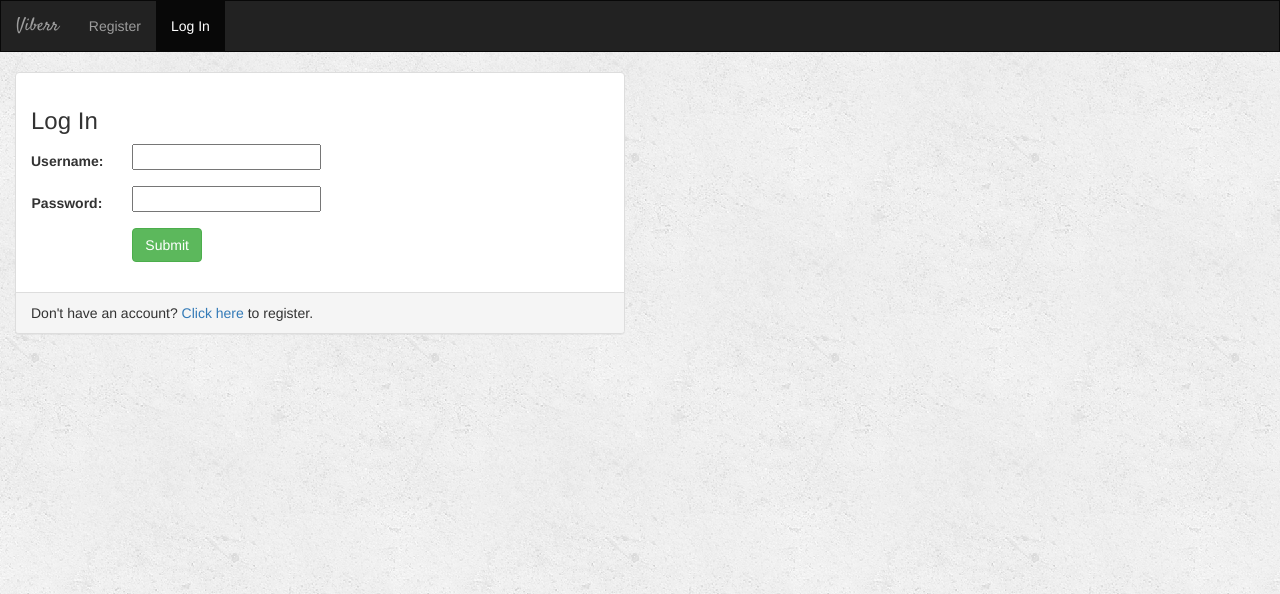
After one commit to Tausif4171/Django-Projects, a Django app: page /music/login_user/ in a window 1280 px wide. The commit adds this page. Shown: the top 594 px of the page. Run offline with Django 3.2, Linux system fonts and the light colour scheme; some libraries are stand-ins or nearby versions.

Commit message:
Added login and logout file

```diff
--- /dev/null
+++ b/music/static/music/js/main.js
@@ -0,0 +1,61 @@
+
+var AlbumsListPage = {
+	init: function() {
+		this.$container = $('.albums-container');
+		this.render();
+		this.bindEvents();
+	},
+
+	render: function() {
+
+	},
+
+	bindEvents: function() {
+		$('.btn-favorite', this.$container).on('click', function(e) {
+			e.preventDefault();
+
+			var self = $(this);
+			var url = $(this).attr('href');
+			$.getJSON(url, function(result) {
+				if (result.success) {
+					$('.glyphicon-star', self).toggleClass('active');
+				}
+			});
+
+			return false;
+		});
+	}
+};
+
+var SongsListPage = {
+	init: function() {
+		this.$container = $('.songs-container');
+		this.render();
+		this.bindEvents();
+	},
+
+	render: function() {
+
+	},
+
+	bindEvents: function() {
+		$('.btn-favorite', this.$container).on('click', function(e) {
+			e.preventDefault();
+
+			var self = $(this);
+			var url = $(this).attr('href');
+			$.getJSON(url, function(result) {
+				if (result.success) {
+					$('.glyphicon-star', self).toggleClass('active');
+				}
+			});
+
+			return false;
+		});
+	}
+};
+
+$(document).ready(function() {
+	AlbumsListPage.init();
+	SongsListPage.init();
+});
--- a/music/templates/music/base.html
+++ b/music/templates/music/base.html
@@ -10,6 +10,7 @@
     <script src="https://ajax.googleapis.com/ajax/libs/jquery/1.12.0/jquery.min.js"></script>
     <script src="https://maxcdn.bootstrapcdn.com/bootstrap/3.3.6/js/bootstrap.min.js"></script>
 
+    <script src="{% static 'music/js/main.js' %}"></script>
 </head>
 <body>
 
@@ -56,8 +57,8 @@
                         <span class="glyphicon glyphicon-plus" aria-hidden="true"></span>&nbsp; Add Album
                     </a>
                 </li>
-                <li class="">
-                    <a href="#">
+                <li>
+                    <a href="{% url 'music:logout_user' %}">
                         <span class="glyphicon glyphicon-off" aria-hidden="true"></span>&nbsp; Logout
                     </a>
                 </li>
--- /dev/null
+++ b/music/templates/music/base_visitor.html
@@ -0,0 +1,44 @@
+<!DOCTYPE html>
+<html lang="en">
+<head>
+    <meta charset="UTF-8">
+    <title>{% block title %}Viberr{% endblock %}</title>
+    {% load staticfiles %}
+    <link rel="shortcut icon" type="image/png" href="{%  static 'favicon.ico' %}"/>
+    <link rel="stylesheet" href="https://maxcdn.bootstrapcdn.com/bootstrap/3.3.6/css/bootstrap.min.css">
+    <link href='https://fonts.googleapis.com/css?family=Satisfy' rel='stylesheet' type='text/css'>
+    <link rel="stylesheet" type="text/css" href="{% static 'music/style.css' %}"/>
+    <script src="https://ajax.googleapis.com/ajax/libs/jquery/1.12.0/jquery.min.js"></script>
+    <script src="http://maxcdn.bootstrapcdn.com/bootstrap/3.3.6/js/bootstrap.min.js"></script>
+    <script src="{% static 'music/js/main.js' %}"></script>
+
+    <script src="{% static 'music/js/main.js' %}"></script>
+</head>
+<body>
+<nav class="navbar navbar-inverse">
+    <div class="container-fluid">
+
+        <!-- Header -->
+        <div class="navbar-header">
+            <button type="button" class="navbar-toggle" data-toggle="collapse" data-target="#topNavBar">
+                <span class="icon-bar"></span>
+                <span class="icon-bar"></span>
+                <span class="icon-bar"></span>
+            </button>
+            <a class="navbar-brand" href="{% url 'music:index' %}">Viberr</a>
+        </div>
+
+        <!-- Items -->
+        <div class="collapse navbar-collapse" id="topNavBar">
+            <ul class="nav navbar-nav">
+                <li class="{% block register_active %}{% endblock %}"><a href="{% url 'music:register' %}">Register</a></li>
+                <li class="{% block login_active %}{% endblock %}"><a href="{% url 'music:login_user' %}">Log In</a></li>
+            </ul>
+        </div>
+
+    </div>
+</nav>
+{% block body %}
+{% endblock %}
+</body>
+</html>
--- /dev/null
+++ b/music/templates/music/login.html
@@ -0,0 +1,50 @@
+{% extends 'music/base_visitor.html' %}
+{% block title %}Log In{% endblock %}
+{% block login_active %}active{% endblock %}
+
+{% block body %}
+<div class="container-fluid">
+
+    <div class="row">
+        <div class="col-sm-12 col-md-6">
+            <div class="panel panel-default">
+                <div class="panel-body">
+                    <h3>Log In</h3>
+                    {% if error_message %}
+                        <p><strong>{{ error_message }}</strong></p>
+                    {% endif %}
+                    <form class="form-horizontal" role="form" action="{% url 'music:login_user'%}" method="post" enctype="multipart/form-data">
+                        {% csrf_token %}
+                        <div class="form-group">
+                            <label class="control-label col-sm-2" for="id_username">
+                                Username:
+                            </label>
+                            <div class="col-sm-10">
+                                <input id="id_username" maxlength="30" name="username" type="text">
+                            </div>
+                        </div>
+                        <div class="form-group">
+                            <label class="control-label col-sm-2" for="id_password">
+                                Password:
+                            </label>
+                            <div class="col-sm-10">
+                                <input id="id_password" maxlength="30" name="password" type="password">
+                            </div>
+                        </div>
+                        <div class="form-group">
+                            <div class="col-sm-offset-2 col-sm-10">
+                                <button type="submit" class="btn btn-success">Submit</button>
+                            </div>
+                        </div>
+                    </form>
+                </div>
+                <div class="panel-footer">
+                    Don't have an account? <a href="{% url 'music:register' %}">Click here</a> to register.
+                </div>
+            </div>
+        </div>
+    </div>
+
+</div>
+
+{% endblock %}
--- a/music/urls.py
+++ b/music/urls.py
@@ -9,6 +9,9 @@ urlpatterns = [
 
     #/music/register/
     url(r'^register/$',views.UserFormView.as_view(),name='register'),
+
+    url(r'^login_user/$', views.login_user, name='login_user'),
+    url(r'^logout_user/$', views.logout_user, name='logout_user'),
 
     #/music/<album_id>/
     url(r'^(?P<pk>[0-9]+)/$',views.DetailView.as_view(),name='detail'), #here we are writing as_view() function,
--- a/music/views.py
+++ b/music/views.py
@@ -1,3 +1,5 @@
+from django.contrib.auth import authenticate, login
+from django.contrib.auth import logout
 from django.views.generic.edit import CreateView, UpdateView, DeleteView # means here we are importing methods for album
 from django.core.urlresolvers import reverse_lazy
 from django.shortcuts import render, redirect #this one redirect you to your home page and whatever you are
@@ -35,6 +37,32 @@ class AlbumDelete(DeleteView):
     model= Album
     success_url = reverse_lazy('music:index') #when you deleted album it redirect to home page by using reverse_lazy function
 
+def logout_user(request):
+    logout(request)
+    form = UserForm(request.POST or None)
+    context = {
+        "form": form,
+    }
+    return render(request, 'music/login.html', context)
+
+
+def login_user(request):
+    if request.method == "POST":
+        username = request.POST['username']
+        password = request.POST['password']
+        user = authenticate(username=username, password=password)
+        if user is not None:
+            if user.is_active:
+                login(request, user)
+                albums = Album.objects.filter(user=request.user)
+                return render(request, 'music/index.html', {'albums': albums})
+            else:
+                return render(request, 'music/login.html', {'error_message': 'Your account has been disabled'})
+        else:
+            return render(request, 'music/login.html', {'error_message': 'Invalid login'})
+    return render(request, 'music/login.html')
+
+
 class UserFormView(View):
     form_class = UserForm # Here, from forms.py file we are accessing UserForm class
     template_name = 'music/registration_form.html'
--- a/website2/urls.py
+++ b/website2/urls.py
@@ -8,6 +8,7 @@ from django.conf.urls.static import static
 urlpatterns = [
     url(r'^admin/', admin.site.urls),
     url(r'^music/', include('music.urls')),
+
 ]
 
 if settings.DEBUG:
```
Also changed, not shown: music/templates/music/registration_form.html (+18 -21 lines), db.sqlite3.
